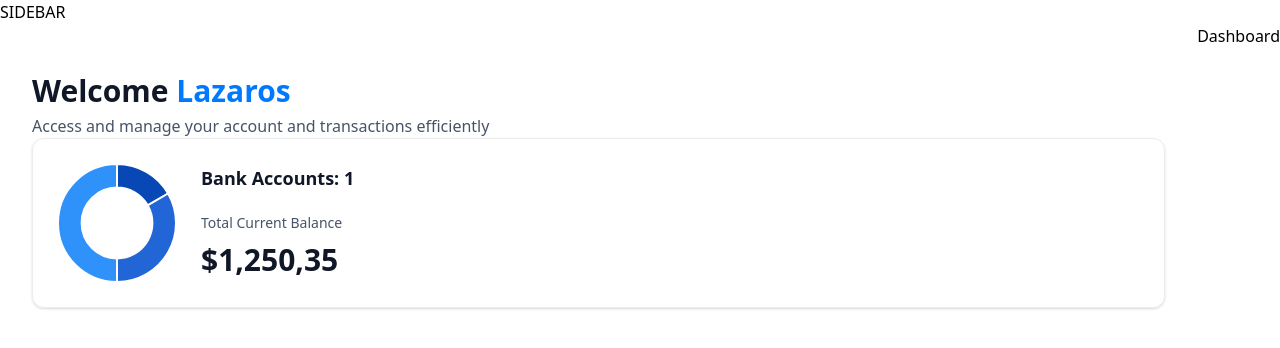
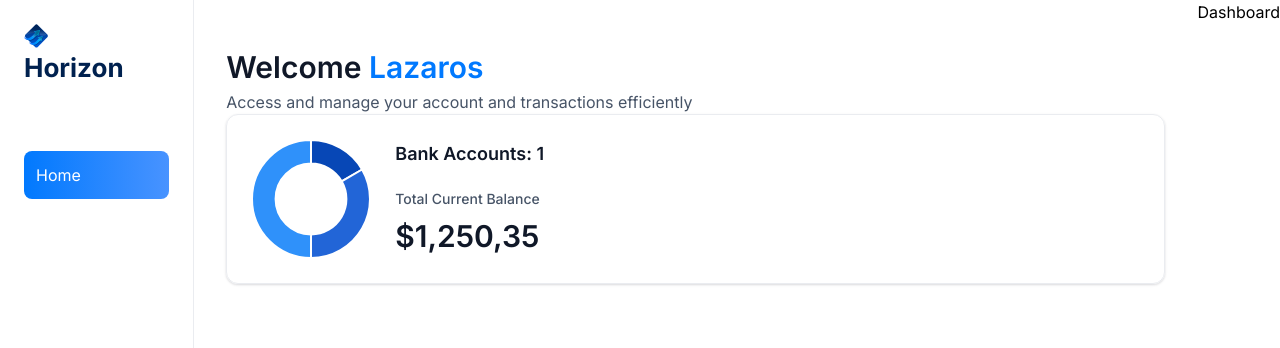
Before and after one commit to LazarosZiskos/banking-app, a Next.js app: page / in a window 1280 px wide. Shown: the top 348 px of the page. Built offline with nearby package versions, Linux system fonts and the light colour scheme.

Commit message:
build left sidebar

```diff
--- a/app/(root)/layout.tsx
+++ b/app/(root)/layout.tsx
@@ -1,11 +1,19 @@
+import Sidebar from "@/components/Sidebar";
+
 export default function RootLayout({
   children,
 }: Readonly<{
   children: React.ReactNode;
 }>) {
+
+  const loggedIn = {
+    firstName: "Adrian", lastName: "Jsm"
+  }
+
+
   return (
-    <main>
-        SIDEBAR
+    <main className="flex h-screen w-full font-inter">
+        <Sidebar user={loggedIn} />
         {children}
     </main>
   );
--- /dev/null
+++ b/components/Sidebar.tsx
@@ -0,0 +1,38 @@
+'use client'
+import { sidebarLinks } from "@/constants"
+import { cn } from "@/lib/utils"
+import Image from "next/image"
+import Link from "next/link"
+import { usePathname } from "next/navigation"
+
+const Sidebar = ({user} : SiderbarProps) => {
+    const pathname = usePathname()
+  return (
+    <section className="sidebar">
+        <nav className="flex flex-col gap-4">
+            <Link href="/" className="mb-12 cursor-pointer items-center gap-2">
+                <Image src="/icons/logo.svg" width={34} height={34} alt="horizon-logo"
+                className="size-[24px] max-xl:size-14"
+                />
+
+                <h1 className="sidebar-logo">
+                    Horizon
+                </h1>
+            </Link>
+
+        {sidebarLinks.map((item) => {
+            const isActive = pathname === item.route || pathname.startsWith(`$(item.route)`)
+            return (
+                <Link href={item.route} key={item.label}
+                className={cn('sidebar-link', {'bg-bank-gradient': isActive})}>
+                {item.label}
+            </Link>
+            )})}
+
+
+        </nav>
+    </section >
+  )
+}
+
+export default Sidebar
```
